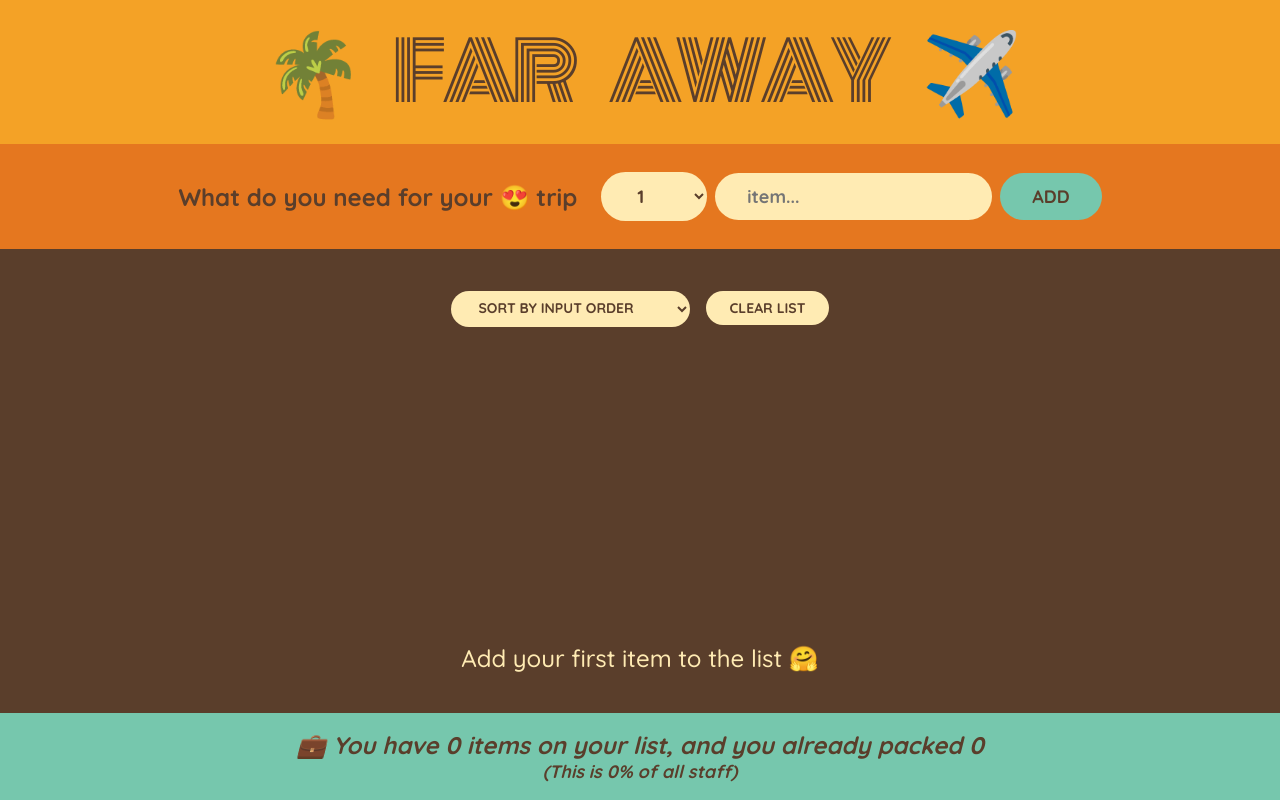
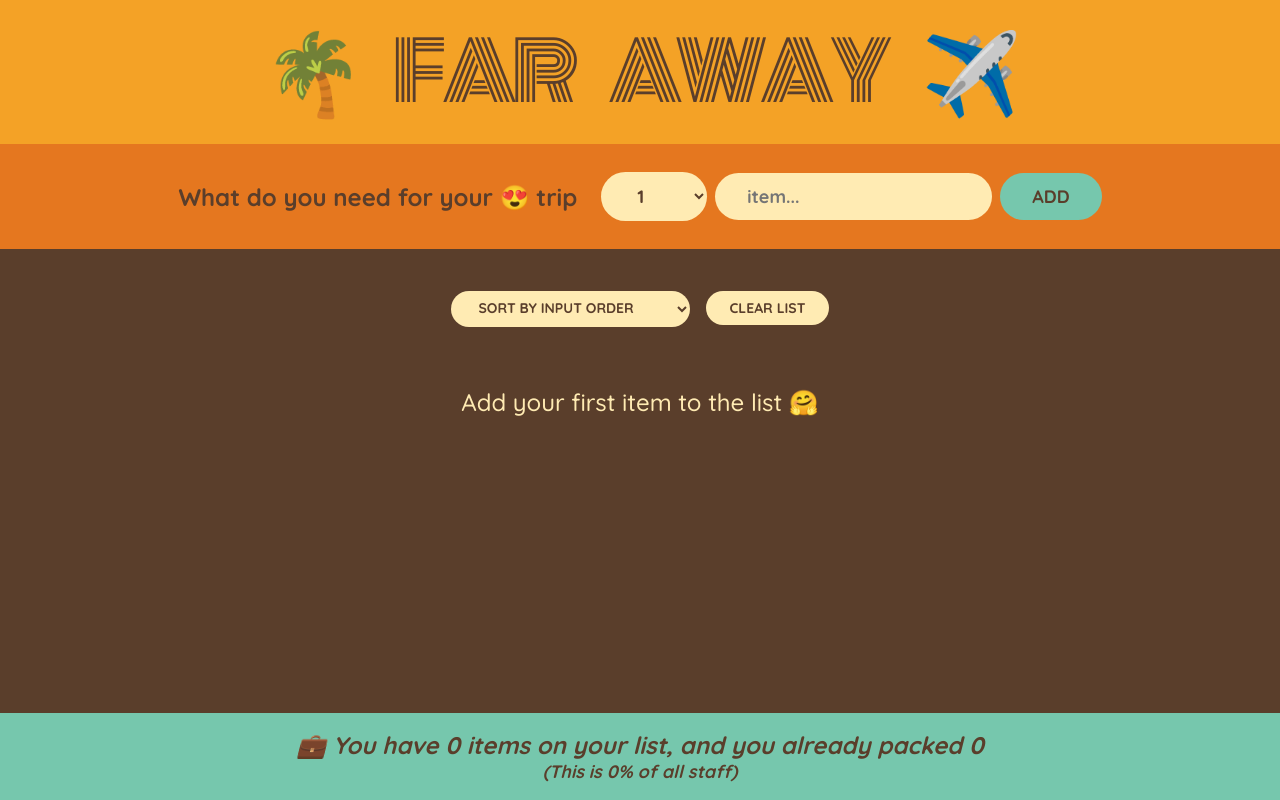
Before and after one commit to UsiTheStorm/travel-list, a React (Vite) app: page / in a window 1280 px wide. Built offline with nearby package versions, Linux system fonts and the light colour scheme.

Commit message:
Update App.css

```diff
--- a/src/App.css
+++ b/src/App.css
@@ -95,18 +95,12 @@ select:focus {
   padding: 4rem 0;
 
   display: flex;
-  justify-content: space-between;
+  justify-content: start;
   flex-direction: column;
-  gap: 3.2rem;
+  gap: 6rem;
   align-items: center;
 }
 
-.list > li {
-  display: flex;
-  align-items: center;
-  gap: 0.8rem;
-  justify-content: space-between;
-}
 .actions button,
 .list select {
   text-transform: uppercase;
```
